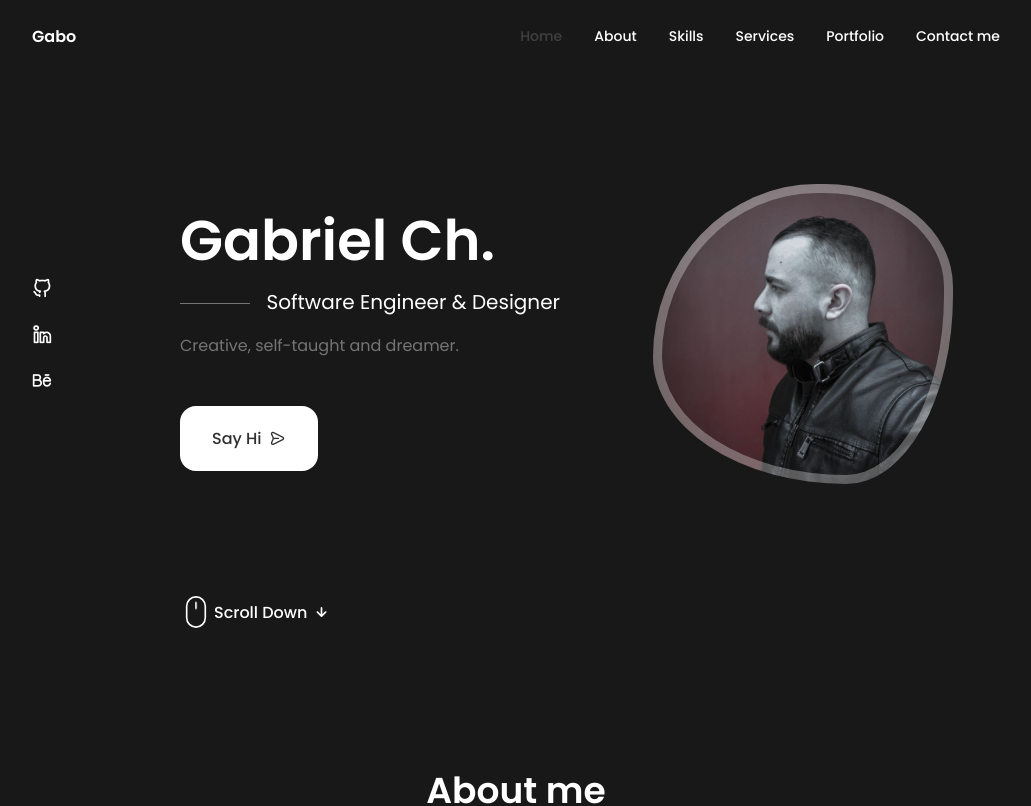
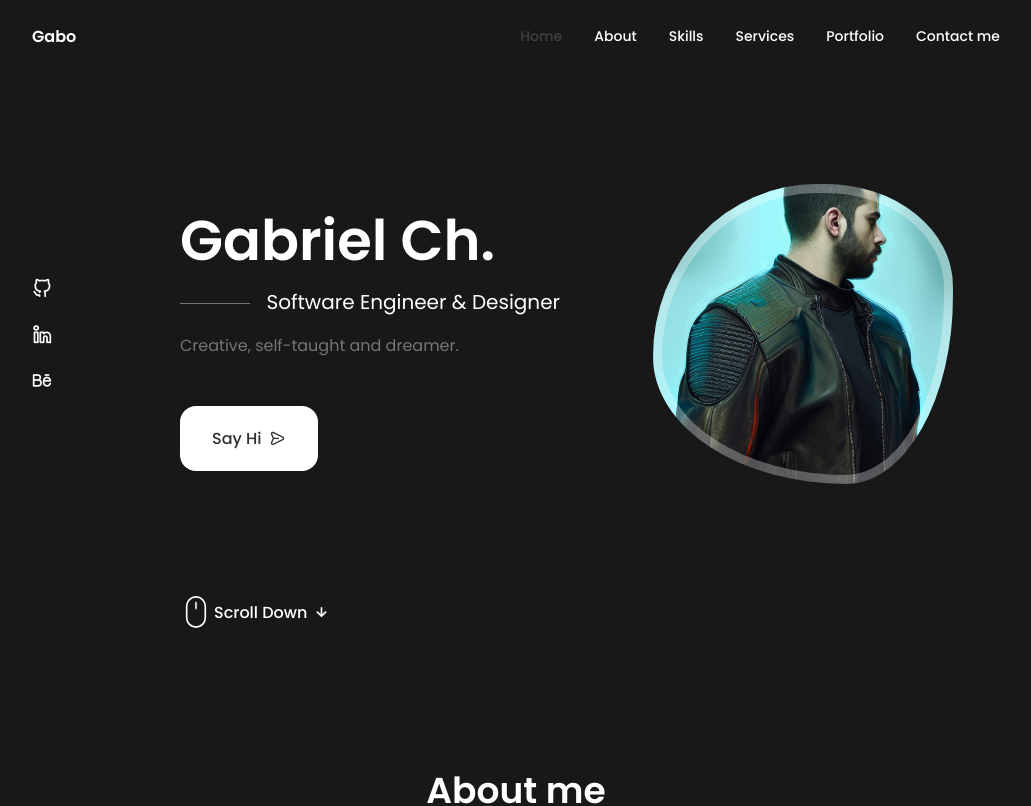
Before and after one commit to byteGabo/GaboPortfolio, a React (Create React App) app: page / in a window 1280 px wide. Shown: the top 806 px of the page, without its empty margins (124-1155 px from the left). Built offline with nearby package versions, Linux system fonts and the light colour scheme; the HTML template or start-up script is replaced by a standard one.

Commit message:
Change profile image

```diff
--- a/src/components/home/home.css
+++ b/src/components/home/home.css
@@ -52,7 +52,7 @@
 }
 
 .home__img{
-    background: url(../../assets/profile.jpg);
+    background: url(../../assets/profile2.png);
     background-repeat: no-repeat;
     background-position: center;
     background-size: cover;
```
Also changed, not shown: src/assets/profile2.png (added).
